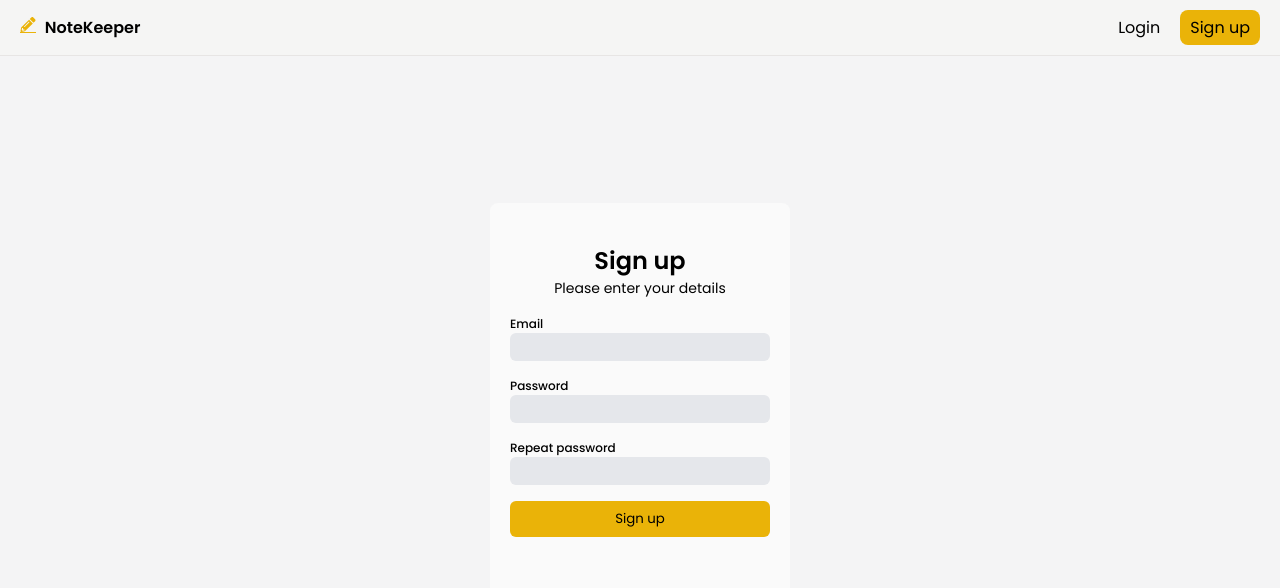
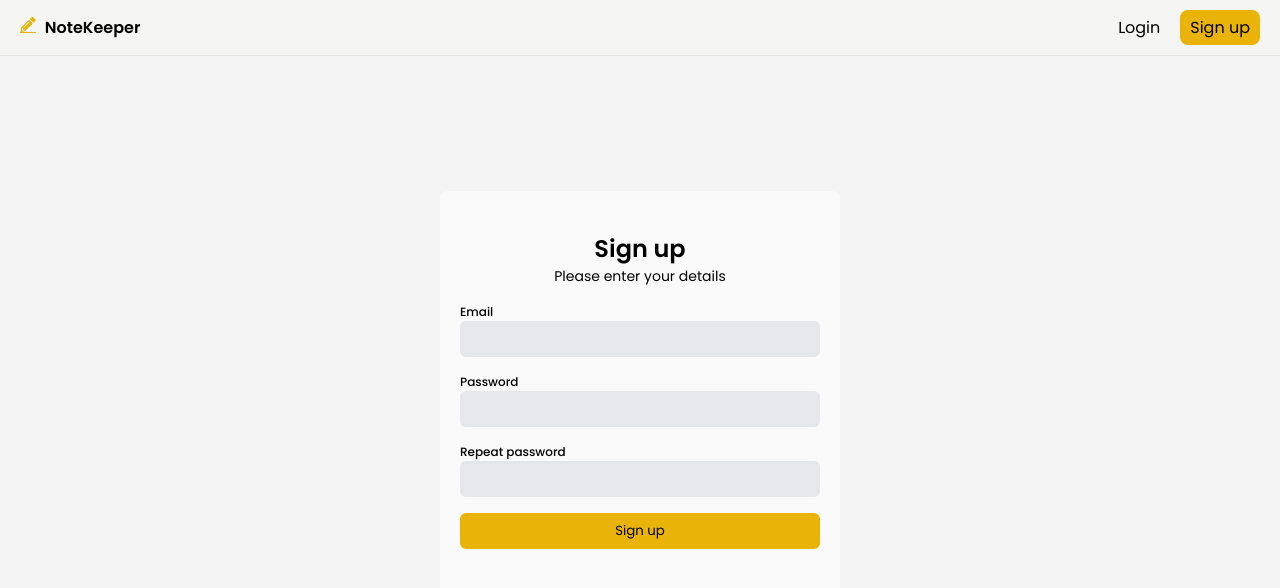
Before and after one commit to pereiralivia/notekeeper, a React (Create React App) app in the folder frontend/: page /register in a window 1280 px wide. Shown: the top 588 px of the page. Built offline with nearby package versions, Linux system fonts and the light colour scheme.

Commit message:
changed note text in the list and fixed note size for medium and large screen sizes

```diff
--- a/frontend/src/App.css
+++ b/frontend/src/App.css
@@ -103,15 +103,12 @@ li {
   flex-direction: column;
   justify-content: center;
   align-items: center;
-  padding: 0 60px;
+  padding: 0 40px;
 }
 
 .register-inner-container {
-  width: 0vw;
-  min-width: 300px;
-  padding: 40px 20px;
-  border-radius: 8px;
-  background-color: #fafafa;
+  width: 100%;
+  max-width: 400px;
 }
 
 .login-container {
@@ -120,17 +117,15 @@ li {
   display: flex;
   flex-direction: column;
   justify-content: center;
-  align-items: center;
-  padding: 0 60px;
+  padding: 0 40px;
 }
 
 .login-inner-container {
-  width: 0vw;
-  min-width: 300px;
-  padding: 40px 20px;
-  border-radius: 8px;
-  background-color: #fafafa;
+  width: 100%;
+  max-width: 400px;
+
 }
+
 
 .form-title {
   text-align: center;
@@ -153,7 +148,7 @@ li {
 
 .form-item input {
   width: 100%;
-  padding: 0.25rem 1rem;
+  padding: 8px 15px;
   border: none;
   border-radius: 6px;
   background-color: #e5e7eb;
@@ -239,15 +234,22 @@ li {
 
 .note-text {
   font-size: 0.8rem;
-  color: #a1a1aa;
+  color: #71717a;
 }
 
 .note-date {
   padding-right: 0.5rem;
 }
 
+.note-main-container {
+  width: 100vw;
+  display: flex;
+  justify-content: center;
+}
+
 .note-container {
   width: 100vw;
+  max-width: 600px;
   height: 100vh;
   margin: 20px 0px;
   padding: 0 1rem;
@@ -372,4 +374,53 @@ li {
     display: none;
   }
 
+  .login-container {
+      align-items: center;
+  }
+
+  .login-inner-container {
+    min-width: 300px;
+    padding: 40px 20px;
+    border-radius: 8px;
+    background-color: #fafafa;
+  }
+
+  .register-container {
+    align-items: center;
 }
+
+  .register-inner-container {
+    min-width: 300px;
+    padding: 40px 20px;
+    border-radius: 8px;
+    background-color: #fafafa;
+  }
+
+}
+/*
+
+@media screen and (min-width: 500px){
+
+  .login-container {
+      align-items: center;
+  }
+
+  .login-inner-container {
+    min-width: 300px;
+    padding: 40px 20px;
+    border-radius: 8px;
+    background-color: #fafafa;
+  }
+
+  .register-container {
+    align-items: center;
+}
+
+  .register-inner-container {
+    min-width: 300px;
+    padding: 40px 20px;
+    border-radius: 8px;
+    background-color: #fafafa;
+  }
+
+} */
--- a/frontend/src/pages/Note.js
+++ b/frontend/src/pages/Note.js
@@ -58,6 +58,7 @@ const Note = () => {
   }
 
   return (
+    <div className="note-main-container">
       <div className="note-container">
         <button onClick={handleClick}>
           <FaArrowLeft /> Back
@@ -77,6 +78,7 @@ const Note = () => {
           onChange={handleChange}
         ></textarea>
       </div>
+    </div>
   );
 };
 
```
Lines whose indentation alone changed are shown as unchanged.
